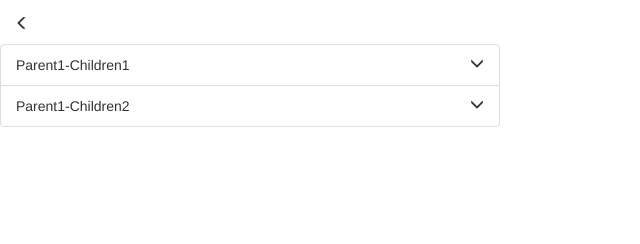
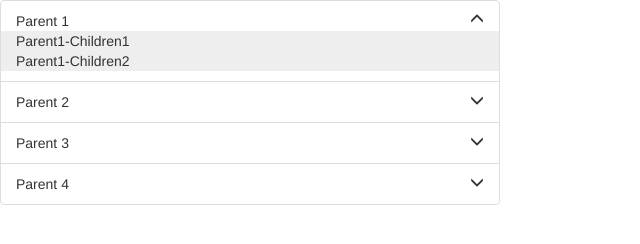
Before and after one commit to YangShuting/Filter-plugin, a plain HTML site: page filters.html in a window 1280 px wide. Both pictures are taken after a click on the element 476 px from the left and 19 px from the top of the page. Shown: the whole page, without its empty margins (0-640 px from the left). Drawn offline with Linux system fonts and the light colour scheme.

Commit message:
add mutex sort

```diff
--- a/filter.css
+++ b/filter.css
@@ -4,19 +4,18 @@ div#filterDev{
 }
 span.glyphicon-menu-right,
 span.glyphicon-menu-Down,
-span.glyphicon-menu-Up{
+span.glyphicon-menu-Up,
+span.itemUp{
 	float: right;
 	cursor: pointer;
 }
-
+div.listWrapper{
+	position: relative;
+}
 div.backIconDev{
 	cursor: pointer;
-}
-span.backIcon{
-	position: absolute;
-	left: 10px;
-	top: 5px;
-}
-div.backIconDev{
 	margin: 15px;
 }
+div.itemContent{
+	background-color: #eee;
+}
--- a/filters.js
+++ b/filters.js
@@ -37,7 +37,7 @@ console.log('load the filter.js successfully!');
     this.destroy();
     this.subscribeEvents();
     this.setInitializedState({nodes: this.tree}, 0);
-    this.render();
+    this.render({nodes: this.tree});
   }
 
   Filter.prototype.destroy = function(){
@@ -81,30 +81,41 @@ console.log('load the filter.js successfully!');
      });
   }
 
-  Filter.prototype.render = function(){
+  Filter.prototype.render = function(nodes){
+    var _this = this;
     if(!this.initialized){
       this.$element.addClass(pluginName);
-      this.$wrapper = $(this.template.list);
+      var groups = this.findMutexGroup(nodes);
+      this.$groups = groups;
+      this.$element.empty();
+      $.each(groups, function createListGroup(index, group){
+        var $wrapper = $(_this.template.list);
+        var $listWrapper = $(_this.template.listWrapper).attr('data-listId', index);
+        $listWrapper.append($wrapper);
+        _this.$element.append($listWrapper.empty());
+        _this.buildTree(group, $wrapper, $listWrapper);
+      });
       this.initialized = true;
     }
-
-    this.$element.empty().append(this.$wrapper.empty());
-    this.buildTree(this.tree, 0);
   }
 
-  Filter.prototype.buildTree = function(nodes){
+  Filter.prototype.buildTree = function(nodes, $wrapper, $listWrapper){
     if(!nodes) return;
 
     var _this = this;
     $.each(nodes, function addNodes(id, node){
       var treeItem = $(_this.template.item).attr('data-nodeid', node.nodeId);
       treeItem.append(node.text);
-      if(node.state.parent){
+      if(node.state.parent && node.hasOwnProperty('mutex') && node['mutex']!= false){
         if(node.nodes){
           treeItem.append($(_this.template.icon).addClass(_this.options.menuRight));
         }
-        _this.$wrapper.append(treeItem);
       }
+      else{
+        treeItem.append($(_this.template.icon).addClass(_this.options.menuDown));
+      }
+      $wrapper.append(treeItem);
+      $listWrapper.append($wrapper);
     });
   }
 
@@ -112,6 +123,9 @@ console.log('load the filter.js successfully!');
     list: '<div class="list-group"></div>',
     item: '<div class="list-group-item"></div>',
     icon: '<span class="icon"></span>',
+    listWrapper: '<div class="listWrapper"></div>',
+    itemContent: '<div class="itemContent row"></div>',
+    itemDev: '<div class="itemDev col-md-12"></div>',
     backIcon: '<div class="backIconDev"><span class="backIcon"></span></div>'
   }
 
@@ -119,15 +133,24 @@ console.log('load the filter.js successfully!');
     var target = $(event.target);
     var node = this.findNode(target);
     if(!node) return;
+
     var classList = target.attr('class') ? target.attr('class').split(' '): [];
     if((classList.indexOf('glyphicon-menu-right')!== -1)){
-      this.toggleChildModule(node, _default.options);
+      this.toggleChildModule(target, node);
     }
     else if((classList.indexOf('glyphicon-menu-left')!== -1)){
-      this.toggleParentModule();
+      this.toggleParentModule(target, node);
     }
-    else if((classList.indexOf('glyphicon-menu-Up')!==-1)){
-      this.toggleChildItem(node);
+    else if((classList.indexOf('glyphicon-menu-down')!== -1)){
+      this.buildItem(target);
+    }
+    else if((classList.indexOf('glyphicon-menu-Up')!== -1)){
+      if((classList.indexOf('itemUp')!== -1)){
+         this.itemClear(target);
+      }
+      else{
+      this.clearItem(target);
+      }
     }
   }
 
@@ -135,28 +158,82 @@ console.log('load the filter.js successfully!');
       var node;
       var nodeId = target.closest('div.list-group-item').attr('data-nodeid') || target;
       nodeId && (node = this.nodes[nodeId]) || (node = target);
-      if(!node) console.log('Error: ndoes not found.');
+      if(!node) console.log('Error: nodes not found.');
       return node;
   }
 
-  Filter.prototype.toggleChildModule = function(node){
+  Filter.prototype.toggleChildModule = function(target, node){
       /*Clear all the parent lists*/
       var _this = this;
-      this.$element.empty();
+      var $listWrapper = target.closest('div.listWrapper');
+      var $wrapper = target.closest('div.list-group');
+      $wrapper.empty();
+
       /*generate the children panel*/
-      this.$element.append($(_this.template.backIcon).addClass(this.options.menuLeft));
-      _this.$wrapper = $(_this.template.list);
-      _this.$element.append(_this.$wrapper);
       $.each(node.nodes, function createChild(index, node){
          var treeItem = $(_this.template.item).attr('data-nodeid', node.nodeId);
          treeItem.append($(_this.template.icon).addClass(_this.options.menuDown));
          treeItem.append(node.text);
-         _this.$wrapper.append(treeItem);
+         $wrapper.append(treeItem);
       });
+      $listWrapper.prepend($(_this.template.backIcon).addClass(this.options.menuLeft));
   }
 
-  Filter.prototype.toggleParentModule = function(){
-      this.render();
+  Filter.prototype.toggleParentModule = function(target, node){
+      var $wrapper = $(this.template.list);
+      var $listWrapper = target.closest('div.listWrapper');
+      var listId = $listWrapper.attr('data-listid');
+      $listWrapper.empty();
+      this.buildTree(this.$groups[listId], $wrapper, $listWrapper);
+  }
+
+  Filter.prototype.buildItem = function(target){
+      var _this = this;
+      var nodeItem =  target.closest('div.list-group-item');
+      var iconChange = target.closest('span.glyphicon');
+      iconChange.removeClass('glyphicon-menu-down').addClass('glyphicon-menu-Up itemUp');
+      var nodeId = nodeItem.attr('data-nodeid');
+      var node = this.nodes[nodeId];
+      var contentWrapper = $(this.template.itemContent);
+        var node1 = node.content || node.nodes;
+        $.each(node1, function addContents(index, item){
+          var $ele = document.createElement(item.htmlType);
+          var itemDev = $(_this.template.itemDev);
+          for( var key in item.attr){
+            $ele.setAttribute(key, item.attr[key]);
+          }
+          $ele.append(item.text);
+          itemDev.append($ele);
+          contentWrapper.append(itemDev);
+        });
+        nodeItem.append(contentWrapper);
+  }
+
+  Filter.prototype.itemClear = function(target){
+      var iconChange = target.closest('span.glyphicon');
+      iconChange.removeClass('glyphicon-menu-Up').addClass('glyphicon-menu-down');
+      var listGroupItem =  target.closest('div.list-group-item');
+      var itemContent = listGroupItem.children();
+      itemContent.empty();
+  }
+
+  Filter.prototype.findMutexGroup = function(nodes){
+    return this.groupBy(nodes, function(item){
+      return [item.mutex];
+    });
+  }
+
+  /*Better practice: curry function*/
+  Filter.prototype.groupBy = function(nodes, fn){
+    var groups = {};
+    $.each(nodes.nodes, function group(index, item){
+      var group = JSON.stringify(fn(item));
+      groups[group] = groups[group] || [];
+      groups[group].push(item);
+    });
+    return Object.keys(groups).map(function(group){
+      return groups[group];
+    });
   }
 
   $.fn[pluginName] = function(options, args){
```
